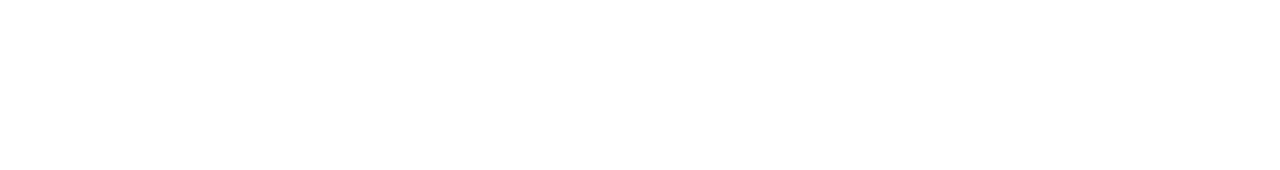
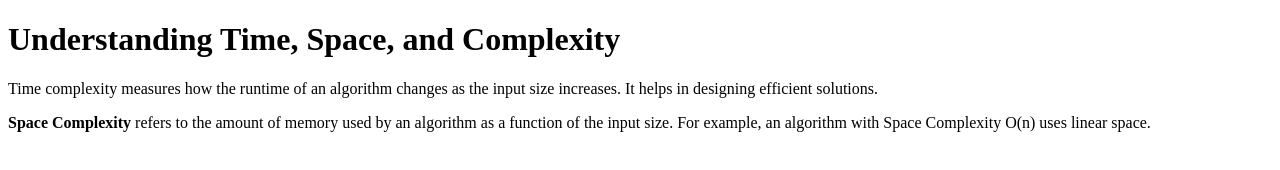
Before and after one commit to acciojob/time-and-space-complexity-khilanlodhi, a website: page main.html in a window 1280 px wide. Drawn offline with Linux system fonts and the light colour scheme.

Commit message:
created a submission

```diff
--- a/main.html
+++ b/main.html
@@ -8,6 +8,13 @@
 
 <body>
 	<!-- the entire body must be written by student -->
+
+	 <h1>Understanding Time, Space, and Complexity</h1>
+
+    <p>Time complexity measures how the runtime of an algorithm changes as the input size increases. It helps in designing efficient solutions.</p>
+
+    <p><b>Space Complexity</b> refers to the amount of memory used by an algorithm as a function of the input size. For example, an algorithm with Space Complexity O(n) uses linear space.</p>
+
     <script type="text/javascript" src="./script.js">
 </script>
 
```
